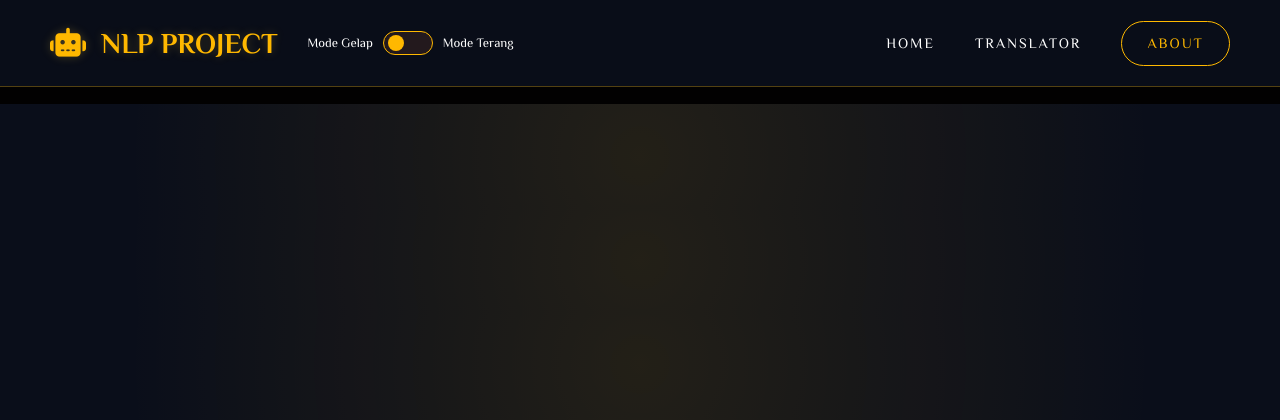
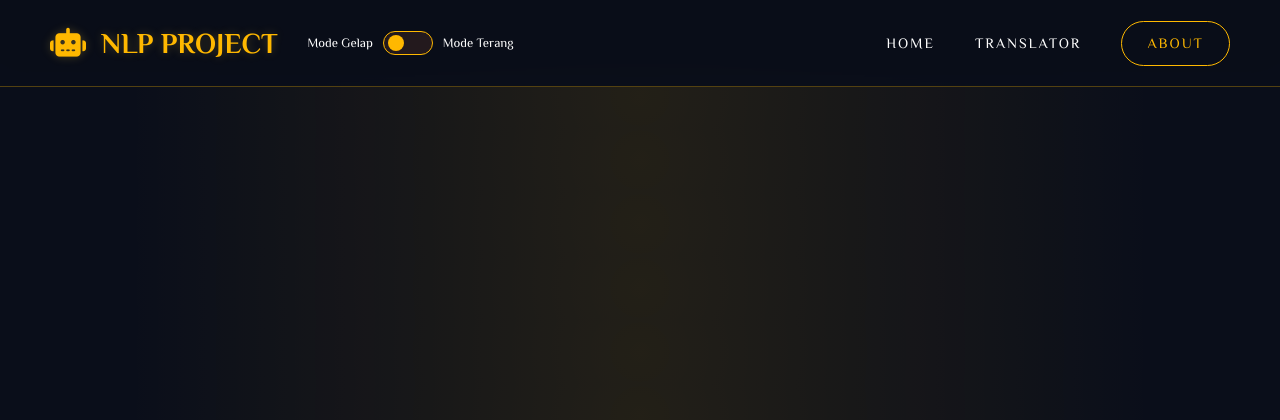
Before and after one commit to addaan1/indo-madura-nlp, a Flask app: template templates/base.html in a window 1280 px wide. Shown: the top 420 px of the page. Run offline with Flask 3, Linux system fonts and the light colour scheme; the template is opened without the code that fills it, so the values that code supplies are empty.

Commit message:
Update UI

```diff
--- a/static/style.css
+++ b/static/style.css
@@ -190,7 +190,6 @@ input:checked+.slider:before {
     transform: translateX(24px);
 }
 
-/* --- Landing Section --- */
 .landing-section {
     height: 100vh;
     display: flex;
@@ -201,7 +200,7 @@ input:checked+.slider:before {
     /* Bright, welcoming background */
     background: linear-gradient(to bottom, rgba(10, 14, 26, 0.7), rgba(10, 14, 26, 0.85)), url('images/madura_landscape_hero.jpg');
     background-size: cover;
-    background-position: center;
+    background-position: center 75%;
     background-attachment: fixed;
 }
 
@@ -1034,7 +1033,7 @@ footer {
     text-align: center;
     color: #888;
     font-size: 0.9rem;
-    padding: 40px;
+    padding: 20px;
     background: #020101;
     border-top: 1px solid rgba(255, 255, 255, 0.05);
 }
```
Also changed, not shown: README.md.
